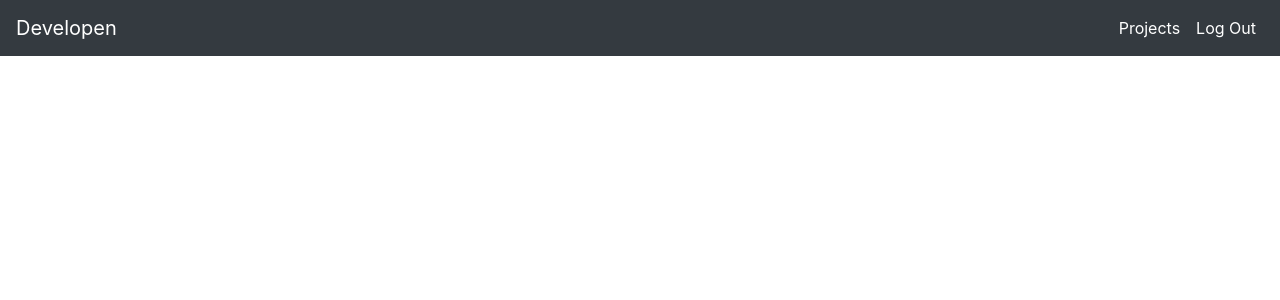
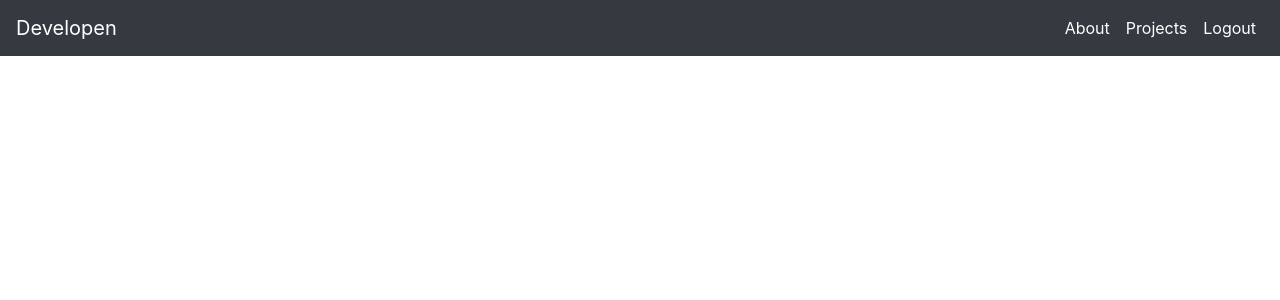
Before and after one commit to andrewrobles/Developen, a Django app: page /projects/home/ in a window 1280 px wide. Shown: the top 300 px of the page. Run offline with Django 3.2, Linux system fonts and the light colour scheme; the visitor is signed in with stand-in values (Sample User, id 1); some libraries are stand-ins or nearby versions.

Commit message:
Add test and some home page fixes.

```diff
--- a/projects/templates/projects/home.html
+++ b/projects/templates/projects/home.html
@@ -22,15 +22,20 @@
             <li class="nav-item active">
                 <a class="nav-link" href="#">About <span class="sr-only">(current)</span></a>
             </li>
+            <li class="nav-item active">
+                <a class="nav-link" href="/projects/sign-in/">Login<span class="sr-only">(current)</span></a>
+            </li>
           {% endif %}
 
           {% if userStatus %}
             <li class="nav-item active">
+                <a class="nav-link" href="#">About <span class="sr-only">(current)</span></a>
+            </li>
+            <li class="nav-item active">
                 <a class="nav-link" href="/projects/">Projects<span class="sr-only">(current)</span></a>
             </li>
-
             <li class="nav-item active">
-                <a class="nav-link" href="/projects/sign-out/">Log Out <span class="sr-only">(current)</span></a>
+                <a class="nav-link" href="/projects/sign-out/">Logout<span class="sr-only">(current)</span></a>
             </li>
           {% endif %}
         </ul>
```
Also changed, not shown: projects/tests.py (+14 -1 lines).
